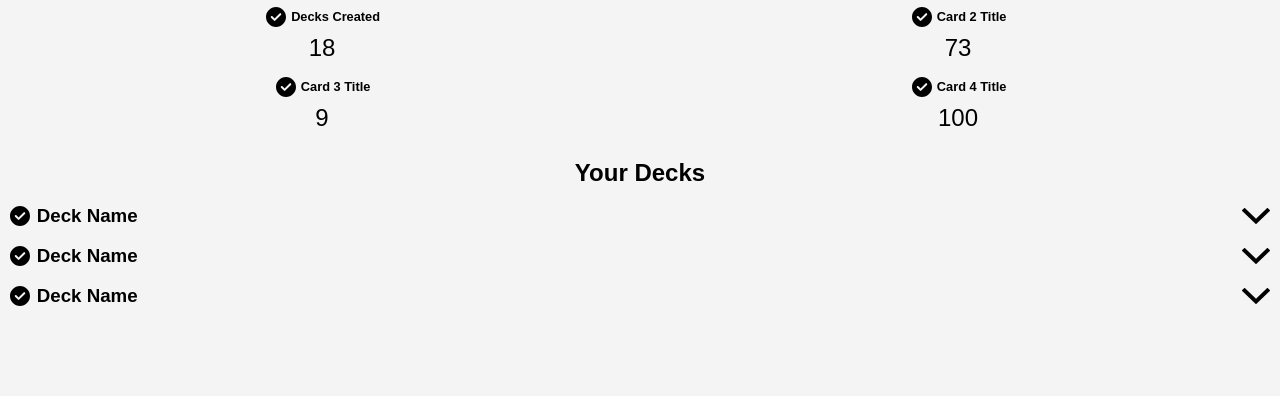
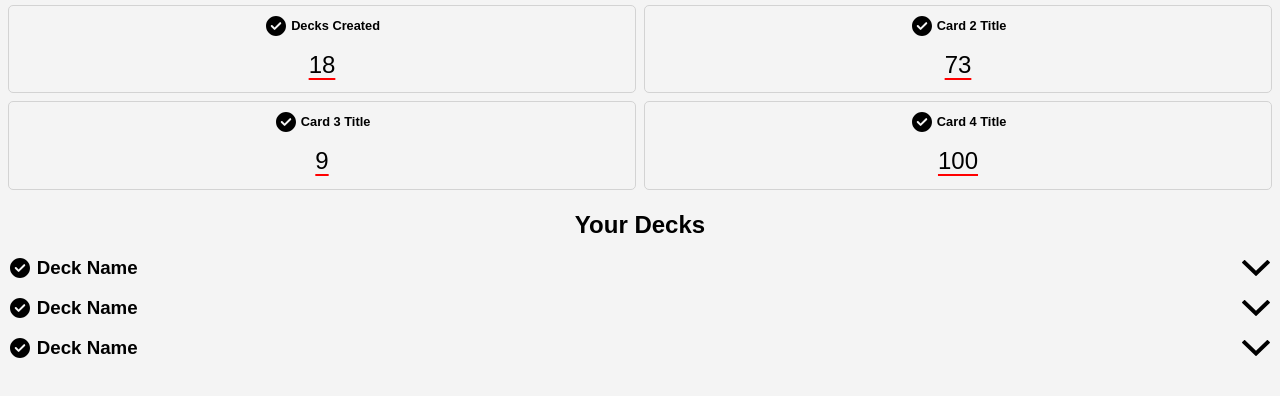
Before and after one commit to hunter-yeago/Archive-Study-Decks, a website built with webpack: page dist/index.html in a window 1280 px wide. Shown: the part 328-724 px from the top of the page. Built offline with nearby package versions, Linux system fonts and the light colour scheme.

Commit message:
added padding and underline to overview cards

```diff
--- a/dist/scss/style.scss
+++ b/dist/scss/style.scss
@@ -65,7 +65,6 @@ body {
 }
 // Header Section Ends
 
-//Overview Section Starts
 section {
 
     h1 {
@@ -74,6 +73,7 @@ section {
     }
 }
 
+//Overview Section Starts
 .rowofcards {
     display: grid;
     justify-content: center;
@@ -87,12 +87,15 @@ section {
 .overviewcard {
     display: flex;
     flex-direction: column;
+    border: 1px solid lightgrey;
+    border-radius: 5px;
 
     div {
         display: flex;
         justify-content: center;
         align-items: center;
         gap: .2rem;
+        padding: .5rem;
     }
     img {
         width: 1.5rem;
@@ -103,6 +106,12 @@ section {
     p {
         text-align: center;
         font-size: 1.5rem;
+        // border-bottom: 1px solid red;
+        padding-bottom: .5rem;
+        text-decoration: underline;
+        text-decoration-color: red;
+        text-decoration-thickness: 1.5px;
+        text-underline-offset: 5px;
     }
 }
 // Overview Section Ends
```
Also changed, not shown: dist/css/style.css (+1 -1 lines), 1 other file.
